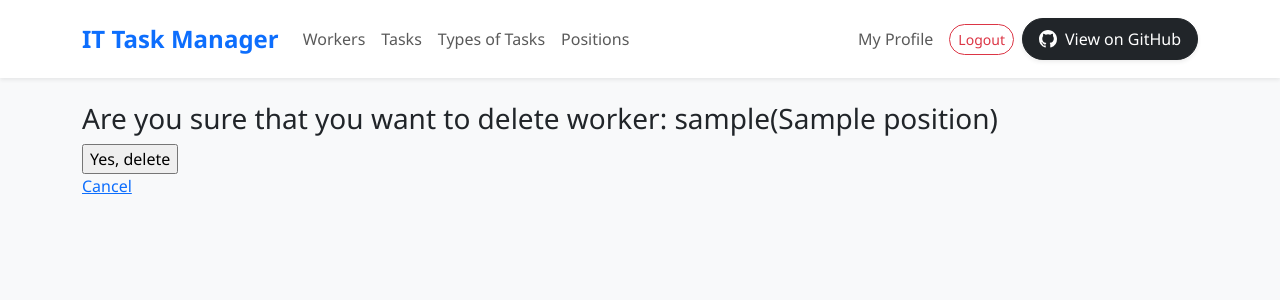
After one commit to AntonBliznuk/it-task-manager, a Django app: page /workers/1/delete/ in a window 1280 px wide. The commit adds this page. Shown: the top 300 px of the page. Run offline with Django 5.2, Linux system fonts and the light colour scheme; a user stored in the database is signed in; tables that the repository leaves empty hold one stand-in row (values such as "Sample post").

Commit message:
feat: Implement Worker CRUD operations with basic HTML and forms

```diff
--- a/main/models.py
+++ b/main/models.py
@@ -1,6 +1,7 @@
 from django.conf import settings
 from django.contrib.auth.models import AbstractUser
 from django.db import models
+from django.urls import reverse
 
 
 class TaskType(models.Model):
@@ -44,6 +45,9 @@ class Worker(AbstractUser):
     def __str__(self) -> str:
         return f"{self.username} ({self.position})"
 
+    def get_absolute_url(self):
+        return reverse("main:worker-detail", args=[str(self.id)])
+
 
 class Task(models.Model):
     class Priority(models.TextChoices):
--- a/main/urls.py
+++ b/main/urls.py
@@ -14,6 +14,13 @@ urlpatterns = [
     path("task-types/create/", views.TaskTypeCreateView.as_view(), name="task-type-create"),
     path("task-types/<int:pk>/update/", views.TaskTypeUpdateView.as_view(), name="task-type-update"),
     path("task-types/<int:pk>/delete/", views.TaskTypeDeleteView.as_view(), name="task-type-delete"),
+
+    path("workers/", views.WorkerListView.as_view(), name="worker-list"),
+    path("workers/create/", views.WorkerCreateView.as_view(), name="worker-create"),
+    path("workers/<int:pk>/detail/", views.WorkerDetailView.as_view(), name="worker-detail"),
+    path("workers/<int:pk>/update/", views.WorkerUpdateView.as_view(), name="worker-update"),
+    path("workers/<int:pk>/delete/", views.WorkerDeleteView.as_view(), name="worker-delete"),
+
 ]
 
 app_name = "main"
--- a/main/views.py
+++ b/main/views.py
@@ -5,6 +5,7 @@ from django.urls import reverse_lazy
 from django.views import generic
 
 from main.models import Position, Task, TaskType, Worker
+from main.forms import WorkerCreationForm, WorkerPositionUpdateForm
 
 
 def index(request: HttpRequest) -> HttpResponse:
@@ -62,3 +63,27 @@ class TaskTypeDeleteView(LoginRequiredMixin, generic.DeleteView):
     model = TaskType
     template_name = "main/task_type_confirm_delete.html"
     success_url = reverse_lazy("main:task-type-list")
+
+
+class WorkerListView(LoginRequiredMixin, generic.ListView):
+    model = Worker
+
+
+class WorkerDetailView(LoginRequiredMixin, generic.DetailView):
+    model = Worker
+
+
+class WorkerCreateView(LoginRequiredMixin, generic.CreateView):
+    model = Worker
+    form_class = WorkerCreationForm
+
+
+class WorkerUpdateView(LoginRequiredMixin, generic.UpdateView):
+    model = Worker
+    form_class = WorkerPositionUpdateForm
+
+
+class WorkerDeleteView(LoginRequiredMixin, generic.DeleteView):
+    model = Worker
+    success_url = reverse_lazy("main:worker-list")
+    template_name = "main/worker_confirm_delete.html"
--- a/templates/base.html
+++ b/templates/base.html
@@ -20,7 +20,7 @@
 
         <div class="collapse navbar-collapse justify-content-between" id="navbarNav">
             <ul class="navbar-nav me-auto mb-2 mb-lg-0">
-                <li class="nav-item"><a class="nav-link" href="#">Workers</a></li>
+                <li class="nav-item"><a class="nav-link" href="{% url 'main:worker-list' %}">Workers</a></li>
                 <li class="nav-item"><a class="nav-link" href="#">Tasks</a></li>
                 <li class="nav-item"><a class="nav-link" href="{% url 'main:task-type-list' %}">Types of Tasks</a></li>
                 <li class="nav-item"><a class="nav-link" href="{% url 'main:position-list' %}">Positions</a></li>
@@ -28,7 +28,7 @@
 
             <ul class="navbar-nav mb-2 mb-lg-0 align-items-center gap-2">
                 {% if user.is_authenticated %}
-                    <li class="nav-item"><a class="nav-link" href="#">My Profile</a></li>
+                    <li class="nav-item"><a class="nav-link" href="{{ request.user.get_absolute_url }}">My Profile</a></li>
                     <li class="nav-item">
                         <form method="POST" action="{% url 'logout' %}" class="d-inline">
                             {% csrf_token %}
--- /dev/null
+++ b/templates/main/worker_confirm_delete.html
@@ -0,0 +1,9 @@
+{% extends "base.html" %}
+{% block content %}
+    <h3>Are you sure that you want to delete worker: {{ object.username }}({{ object.position.name }})</h3>
+    <form action="" method="post">
+        {% csrf_token %}
+        <input type="submit" value="Yes, delete">
+    </form>
+    <a href="{% url 'main:worker-list' %}">Cancel</a>
+{% endblock %}
--- /dev/null
+++ b/templates/main/worker_detail.html
@@ -0,0 +1,4 @@
+{% extends "base.html" %}
+{% block content %}
+  {{ worker }}
+{% endblock %}
--- /dev/null
+++ b/templates/main/worker_list.html
@@ -0,0 +1,4 @@
+{% extends "base.html" %}
+{% block content %}
+  {{ worker_list }}
+{% endblock %}
```
Also changed, not shown: main/forms.py (added, +19 -0 lines), templates/main/worker_form.html (added, +9 -0 lines).
